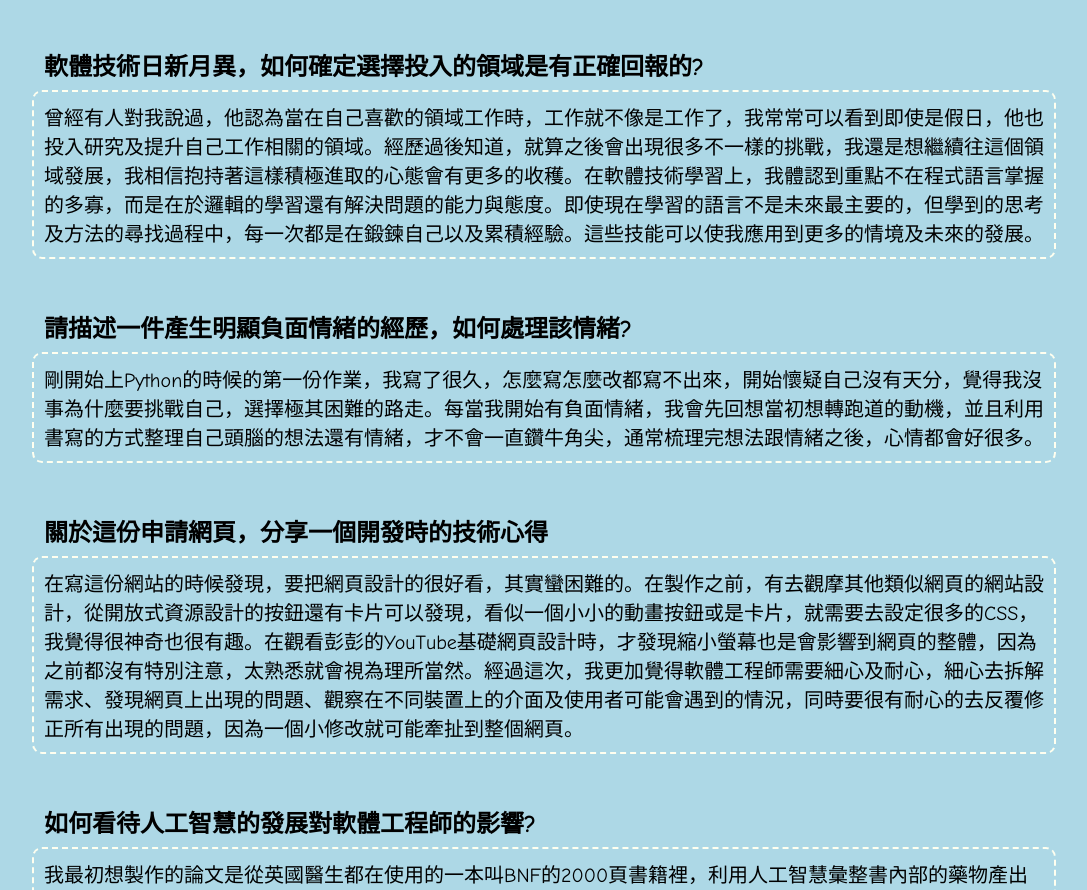
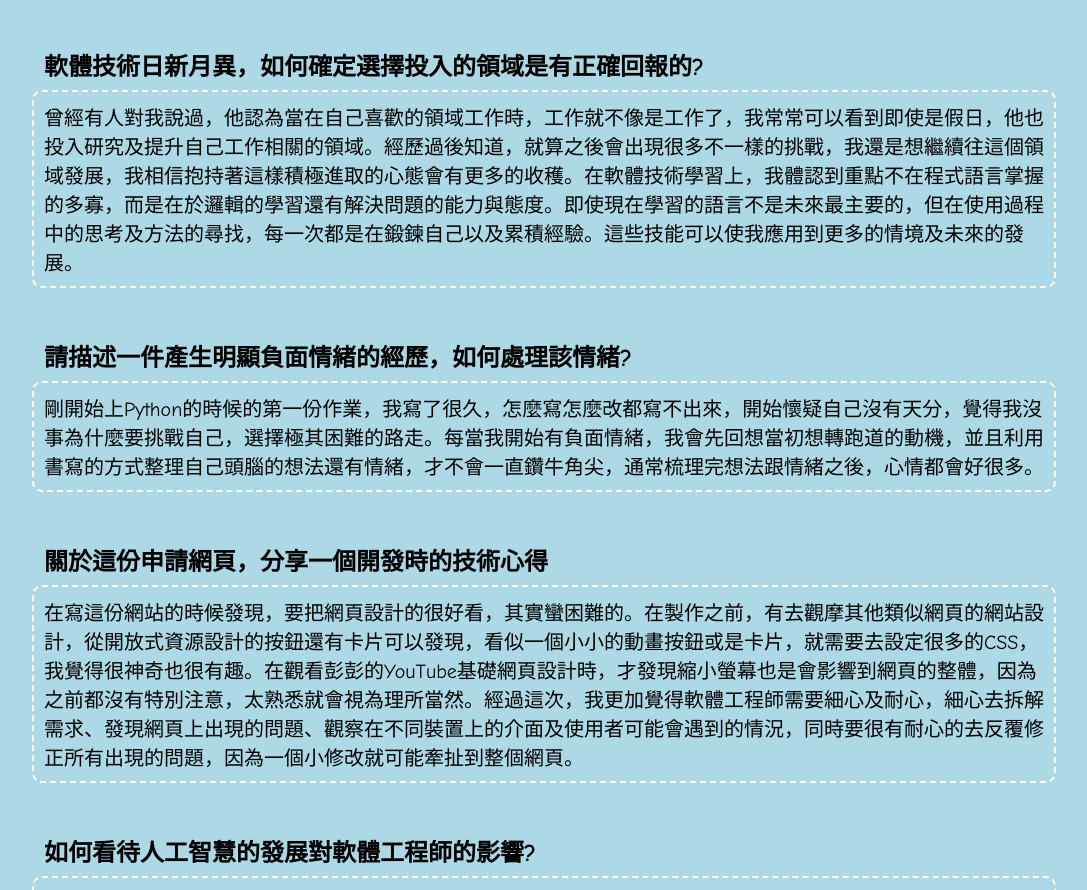
Before and after one commit to yuntsai35/wehelp-application, a plain HTML site: page index.html in a window 1280 px wide. Shown: the part 1729-2619 px from the top of the page, without its empty margins (96-1183 px from the left). Drawn offline with Linux system fonts and the light colour scheme.

Commit message:
Update index.html

```diff
--- a/index.html
+++ b/index.html
@@ -123,7 +123,7 @@
     <section id="career">
     <h2> 軟體技術日新月異，如何確定選擇投入的領域是有正確回報的?</h2>
 
-    <div class="outlayer"> 曾經有人對我說過，他認為當在自己喜歡的領域工作時，工作就不像是工作了，我常常可以看到即使是假日，他也投入研究及提升自己工作相關的領域。經歷過後知道，就算之後會出現很多不一樣的挑戰，我還是想繼續往這個領域發展，我相信抱持著這樣積極進取的心態會有更多的收穫。在軟體技術學習上，我體認到重點不在程式語言掌握的多寡，而是在於邏輯的學習還有解決問題的能力與態度。即使現在學習的語言不是未來最主要的，但學到的思考及方法的尋找過程中，每一次都是在鍛鍊自己以及累積經驗。這些技能可以使我應用到更多的情境及未來的發展。</div>
+    <div class="outlayer"> 曾經有人對我說過，他認為當在自己喜歡的領域工作時，工作就不像是工作了，我常常可以看到即使是假日，他也投入研究及提升自己工作相關的領域。經歷過後知道，就算之後會出現很多不一樣的挑戰，我還是想繼續往這個領域發展，我相信抱持著這樣積極進取的心態會有更多的收穫。在軟體技術學習上，我體認到重點不在程式語言掌握的多寡，而是在於邏輯的學習還有解決問題的能力與態度。即使現在學習的語言不是未來最主要的，但在使用過程中的思考及方法的尋找，每一次都是在鍛鍊自己以及累積經驗。這些技能可以使我應用到更多的情境及未來的發展。</div>
     </section>
     <br>
     <section id="emotion">
```
